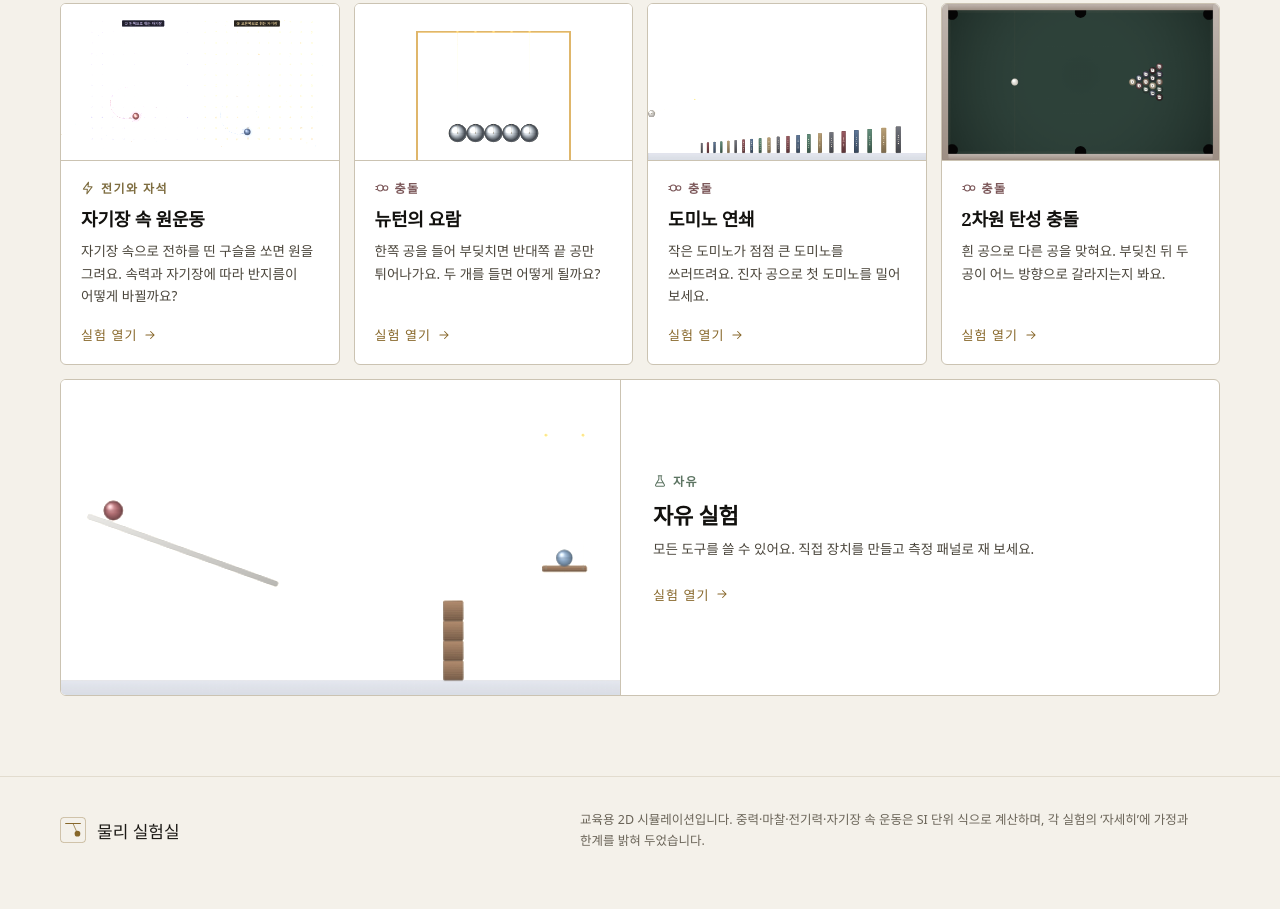
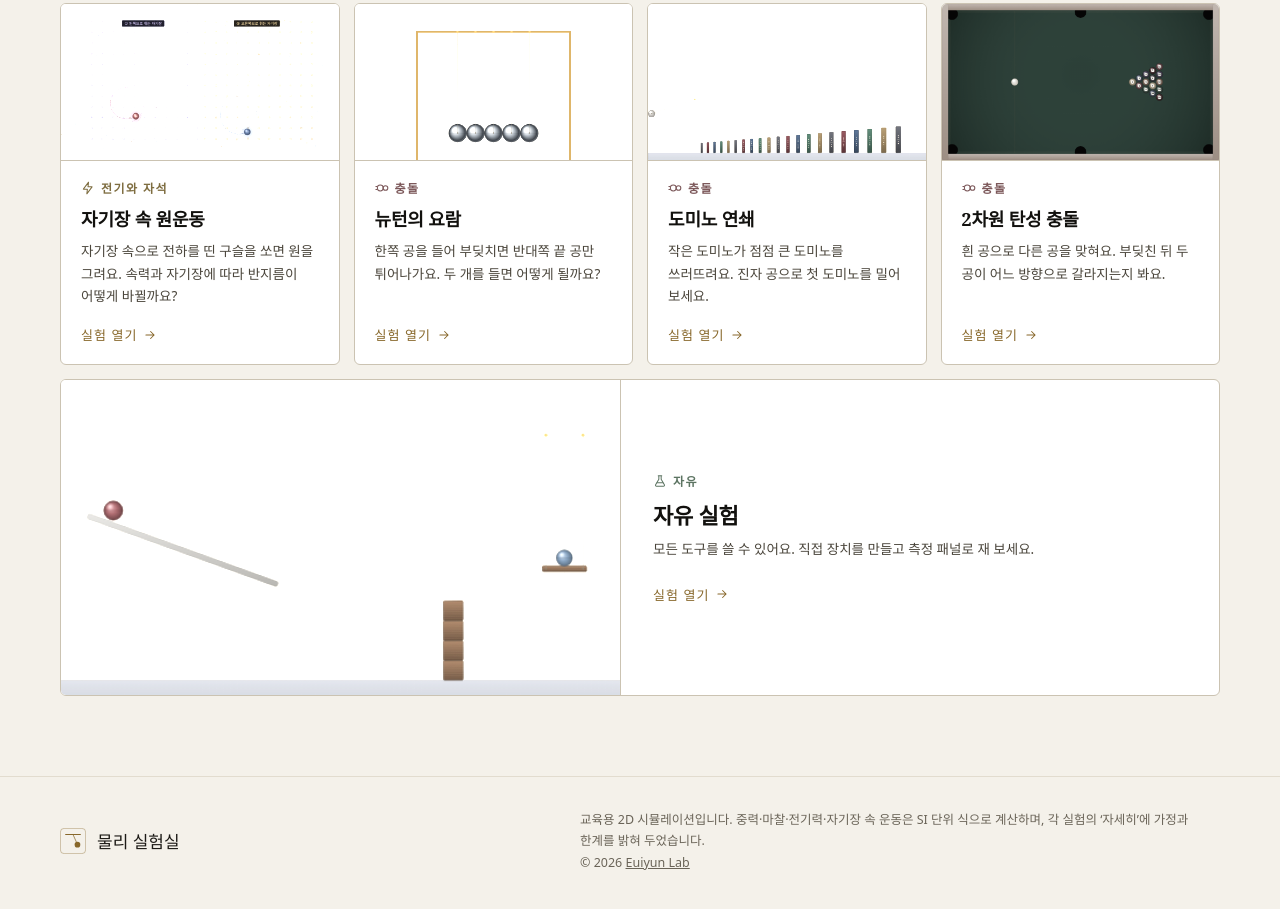
Before and after one commit to geniuskey/physics, a website built with Vite: page index.html in a window 1280 px wide. Shown: the part 2044-2953 px from the top of the page. Built offline with nearby package versions, Linux system fonts and the light colour scheme; animation ran at ten frames a second; a web font is replaced by a local one.

Commit message:
푸터에 © 2026 Euiyun Lab, author 메타
Co-Authored-By: Claude Opus 5.5 <noreply@anthropic.com>

```diff
--- a/index.html
+++ b/index.html
@@ -4,6 +4,7 @@
     <meta charset="UTF-8" />
     <meta name="viewport" content="width=device-width, initial-scale=1, viewport-fit=cover" />
     <!--seo:head-->
+    <meta name="author" content="Euiyun Lab" />
     <meta name="theme-color" content="#0b0c0e" media="(prefers-color-scheme: dark)" />
     <meta name="theme-color" content="#f4f1ea" media="(prefers-color-scheme: light)" />
     <meta name="color-scheme" content="dark light" />
--- a/src/home.ts
+++ b/src/home.ts
@@ -69,7 +69,7 @@ export function mountHome(root: HTMLElement) {
     <footer class="foot">
       <div class="foot-inner">
         <span class="brand">${logo()}<span>물리 실험실</span></span>
-        <p class="muted">교육용 2D 시뮬레이션입니다. 중력·마찰·전기력·자기장 속 운동은 SI 단위 식으로 계산하며, 각 실험의 ‘자세히’에 가정과 한계를 밝혀 두었습니다.</p>
+        <p class="muted">교육용 2D 시뮬레이션입니다. 중력·마찰·전기력·자기장 속 운동은 SI 단위 식으로 계산하며, 각 실험의 ‘자세히’에 가정과 한계를 밝혀 두었습니다.<br />© 2026 <a href="https://euiyun.com">Euiyun Lab</a></p>
       </div>
     </footer>
   </div>`;
--- a/src/seo.ts
+++ b/src/seo.ts
@@ -125,7 +125,7 @@ function byCategory() {
     .filter((g) => g.scenes.length);
 }
 
-const foot = `<footer><p>교육용 2D 시뮬레이션입니다. 중력·마찰·전기력·자기장 속 운동은 SI 단위 식으로 계산하며, 각 실험에 가정과 한계를 밝혀 두었습니다.</p></footer>`;
+const foot = `<footer><p>교육용 2D 시뮬레이션입니다. 중력·마찰·전기력·자기장 속 운동은 SI 단위 식으로 계산하며, 각 실험에 가정과 한계를 밝혀 두었습니다.</p><p>© 2026 <a href="https://euiyun.com">Euiyun Lab</a></p></footer>`;
 
 export function homeBody() {
   return `<main class="pre">
--- a/src/style.css
+++ b/src/style.css
@@ -243,6 +243,7 @@ kbd {
   display: flex; flex-wrap: wrap; align-items: center; justify-content: space-between; gap: 16px;
 }
 .foot .muted { margin: 0; font-size: 12.5px; color: var(--muted); line-height: 1.7; max-width: 640px; }
+.foot .muted a { color: inherit; }
 
 /* ───────────────────────── 떠 있는 패널 (공통) ───────────────────────── */
 .probe, .params, .predict, .hint, .settings, .actions {
```
